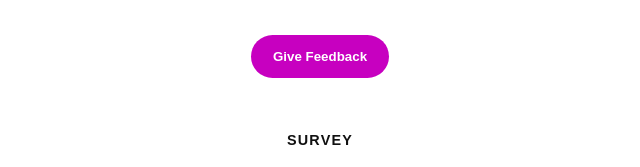
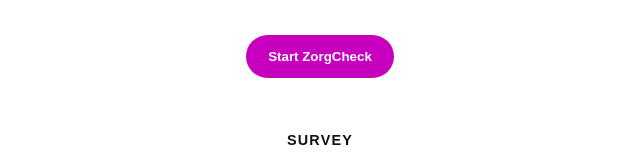
Before and after one commit to annemiekdelft/simple-website, a website: page index.html in a window 1280 px wide. Shown: the part 214-381 px from the top of the page, 320-960 px from the left. Drawn offline with Linux system fonts and the light colour scheme.

Commit message:
Rename custom survey button

```diff
--- a/index.html
+++ b/index.html
@@ -34,7 +34,7 @@
           <h2>Trigger via Custom Element</h2>
         </div>
         <div id="give-feedback-block" class="feedback-action">
-          <button id="survey-custom-element" class="feedback-cta" type="button">Give Feedback</button>
+          <button id="survey-custom-element" class="feedback-cta" type="button">Start ZorgCheck</button>
         </div>
       </section>
 
```
